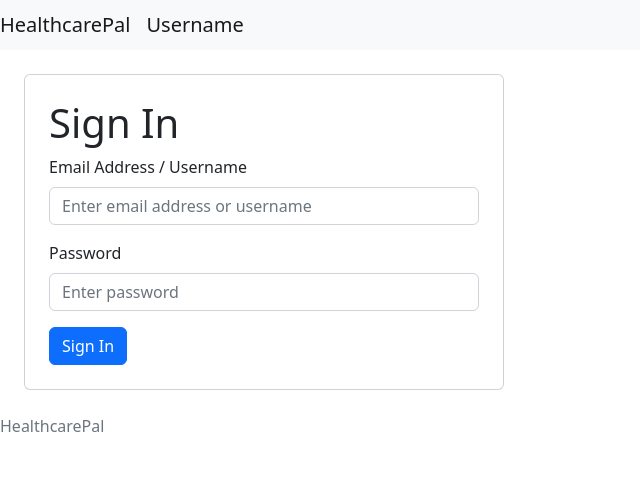
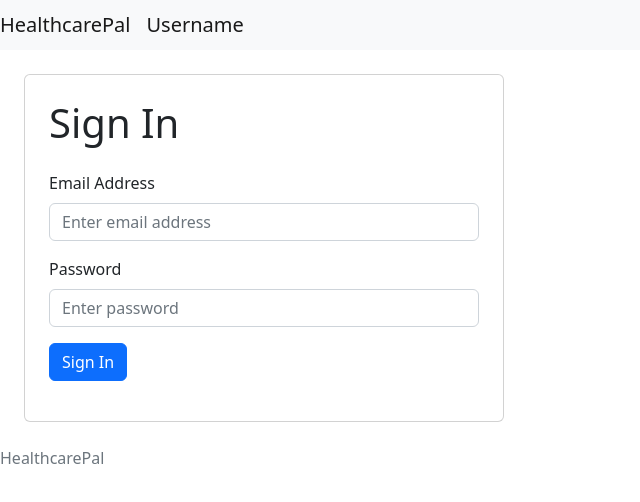
Before and after one commit to kenzonagari/SEIF10-Project3, a React (Vite) app in the folder apps/client/: page /signin in a window 1280 px wide. Shown: the top 502 px of the page, without its empty margins (0-640 px from the left). Built offline with nearby package versions, Linux system fonts and the light colour scheme.

Commit message:
finished signin.jsx

```diff
--- a/apps/client/src/pages/users/Signin.jsx
+++ b/apps/client/src/pages/users/Signin.jsx
@@ -1,32 +1,93 @@
-import { Card, Form, Button } from 'react-bootstrap'
+import { Form, Button } from 'react-bootstrap'
+import { useState } from 'react';
+import { useNavigate } from 'react-router-dom';
+
+const warningText = {
+    emailNotFound: "Email address not found. Please check and try again.",
+    incorrectPassword: "Incorrect password. Please try again.",
+}
 
 export default function Signin () {
+    const [error, setError] = useState("");
+    const [disableButton, setDisableButton] = useState(false);
 
     const handleSubmit = (event) => {
         event.preventDefault();
-        console.log(event);
+        setDisableButton(true);
+
+        let myFormData = new FormData(event.target);
+        let userLoginObj = Object.fromEntries(myFormData.entries());
+        let loginIsValid = false;
+
+        // console.log(userLoginObj);
+        loginIsValid = true;
+
+        //* only fire off request when input is valid:
+        if(loginIsValid){
+            fetch('/api/userlogin/signin', {    method: "POST",
+                                                headers: {
+                                                    "Content-type": "application/json" //* vvvvv important, otherwise server receives empty object
+                                                },
+                                                body: JSON.stringify(userLoginObj)
+                                    })
+                .then((response) => {
+                    return response.json();
+                })
+                .then((data) => {
+                    if(data.msg === "Email not found"){
+                        setError(warningText.emailNotFound);
+                    } else
+                    if(data.msg === "Incorrect password"){
+                        setError(warningText.incorrectPassword);
+                    } else
+                    if(data.msg === "Sign in successful"){
+                        setError("");
+                        return;
+                    }
+                    setDisableButton(false);
+                    return;
+                })
+        } else {
+            setError("no input");
+            setDisableButton(false);
+        }
     }
+
+    const warningPopup =
+        <div id="passwordHelpBlock" className="form-text ">
+            {   error === warningText.emailNotFound ? error :
+                error === warningText.incorrectPassword ? error : ""
+            }
+        </div>;
 
     return(
         <div className="card m-4 p-4" style={{ width: "30rem" }}>
-            <h1>Sign In</h1>
+
+            <div className="mb-3">
+                <h1>Sign In</h1>
+            </div>
 
             <Form onSubmit={handleSubmit}>
+                <div className="mb-3">
+                    <Form.Label>Email Address</Form.Label>
+                    <Form.Control type="email" id="email" name="email" placeholder="Enter email address" required/>
+                </div>
 
-                <Form.Group className="mb-3">
-                    <Form.Label>Email Address / Username</Form.Label>
-                    <Form.Control type="text" id="username" placeholder="Enter email address or username" />
-                </Form.Group>
+                <div className="mb-3">
+                    <Form.Label>Password</Form.Label>
+                    <Form.Control type="password" id="password" name="password" placeholder="Enter password" required/>
+                </div>
 
-                <Form.Group className="mb-3">
-                    <Form.Label>Password</Form.Label>
-                    <Form.Control type="password" id="password" placeholder="Enter password" />
-                </Form.Group>
+                <div className="mb-3">
+                    {error === warningText.emailNotFound ? warningPopup : ""}
+                    {error === warningText.incorrectPassword ? warningPopup : ""}
+                </div>
 
-                <Button variant="primary" type="submit">
-                    Sign In
-                </Button>
-
+                <div className="mb-3">
+                    <Button variant="primary" type="submit" disabled={disableButton}>
+                        Sign In
+                    </Button>
+                </div>
             </Form>
         </div>
     )
--- a/apps/client/src/pages/users/Signup.jsx
+++ b/apps/client/src/pages/users/Signup.jsx
@@ -1,4 +1,4 @@
-import { Card, Form, Button } from 'react-bootstrap'
+import { Form, Button } from 'react-bootstrap'
 import { useState } from 'react';
 import { useNavigate } from 'react-router-dom';
 
@@ -17,9 +17,9 @@ export default function Signup () {
     const handleSubmit = (event) => {
         event.preventDefault();
         setDisableButton(true);
+
         let myFormData = new FormData(event.target);
         let userLoginObj = Object.fromEntries(myFormData.entries());
-
         let loginIsValid = false;
 
         //conditionals
@@ -51,14 +51,14 @@ export default function Signup () {
                     return response.json();
                 })
                 .then((data) => {
-                    console.log(data);
                     if(data.msg === "Username already taken"){
                         setError(warningText.usernameTaken);
                     } else
                     if(data.msg === "Email already taken"){
                         setError(warningText.emailTaken);
                     } else
-                    if(data.msg === "login successful"){
+                    if(data.msg === "Sign up successful"){
+                        setError("");
                         return;
                     }
                     setDisableButton(false);
```
Also changed, not shown: 1 other file (tests, documents, lock files or other folders). Lines whose indentation alone changed are shown as unchanged.
